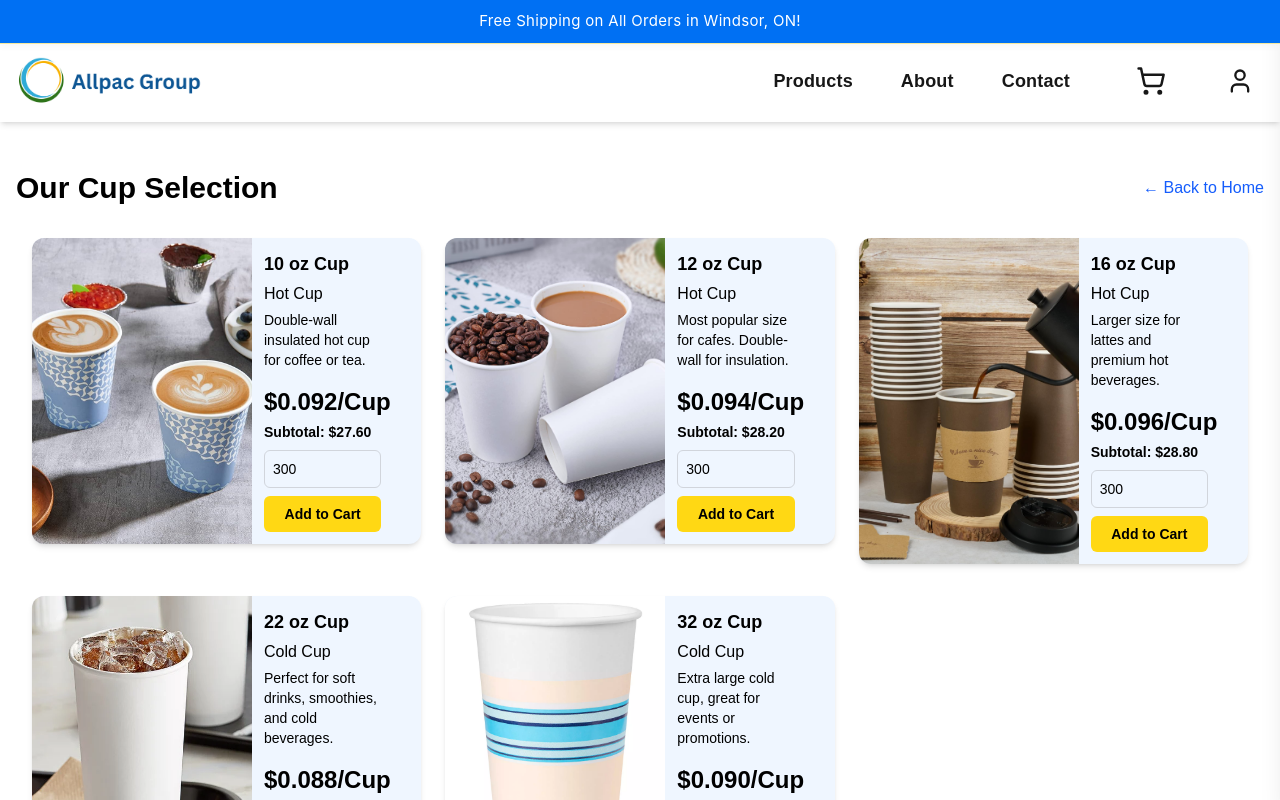
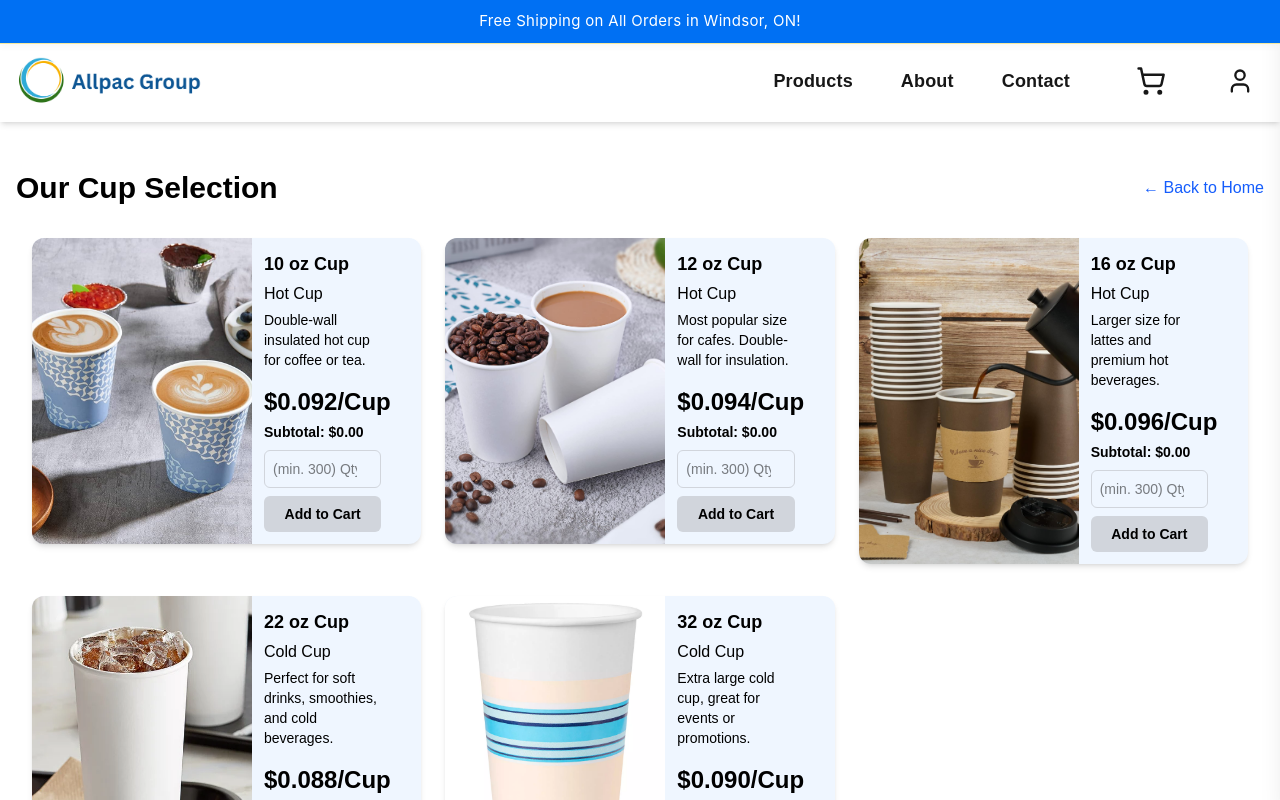
Before and after one commit to Emadedin1/allpacstore, a Next.js app in the folder frontend/: page /products in a window 1280 px wide. Shown: the top 800 px of the page. Built offline with nearby package versions, Linux system fonts and the light colour scheme.

Commit message:
Enforce min 300 qty on CupCard, add logout and success pages

```diff
--- /dev/null
+++ b/frontend/src/app/logout/page.jsx
@@ -0,0 +1,28 @@
+'use client';
+import { useEffect } from 'react';
+import { useRouter } from 'next/navigation';
+
+export default function LogoutPage() {
+  const router = useRouter();
+
+  useEffect(() => {
+    const timer = setTimeout(() => {
+      router.push('/login');
+    }, 3000); // redirect after 3 seconds
+    return () => clearTimeout(timer);
+  }, [router]);
+
+  return (
+    <div className="min-h-[calc(100vh-150px)] flex items-center justify-center px-4">
+      <div className="text-center max-w-2xl">
+        <h1 className="text-3xl font-bold mb-4 text-blue-700">👋 Logged Out Successfully</h1>
+        <p className="text-lg text-gray-700 mb-2">
+          You've been signed out of your Allpac account.
+        </p>
+        <p className="text-sm text-gray-500">
+          Redirecting to login...
+        </p>
+      </div>
+    </div>
+  );
+}
--- /dev/null
+++ b/frontend/src/app/success/page.jsx
@@ -0,0 +1,15 @@
+export default function SuccessPage() {
+  return (
+    <div className="min-h-[calc(100vh-150px)] flex items-center justify-center px-4">
+      <div className="text-center max-w-2xl">
+        <h1 className="text-3xl font-bold mb-4 text-green-700">✅ Payment Successful!</h1>
+        <p className="text-lg text-gray-700 mb-2">
+          Thanks for your order. We’ll start production shortly.
+        </p>
+        <p className="text-sm text-gray-500">
+          You’ll receive an email confirmation. If you uploaded a design, our team will review it.
+        </p>
+      </div>
+    </div>
+  );
+}
--- a/frontend/src/components/CupCard.jsx
+++ b/frontend/src/components/CupCard.jsx
@@ -7,7 +7,7 @@ import { useCart } from "../context/CartContext";
 
 export default function CupCard({ cup }) {
   // ─── State & router ───
-  const [caseQty, setCaseQty] = useState("300");
+  const [caseQty, setCaseQty] = useState("");
   const router = useRouter();
   const { addItem, openCart } = useCart();
 
@@ -71,29 +71,33 @@ export default function CupCard({ cup }) {
 
         {/* Quantity input */}
         <input
-          onClick={e => e.stopPropagation()}
+          onClick={(e) => e.stopPropagation()}
           type="number"
           min={300}
           step={100}
           value={caseQty}
           onChange={(e) => setCaseQty(e.target.value)}
-          placeholder="Enter Cup Quantity"
+          placeholder="(min. 300) Qty"
           className="mt-2 p-2 border border-gray-300 rounded-md text-sm"
+        />
 
-        />
+        {/* Show warning if less than 300 and not empty */}
+        {caseQty && caseQty < 300 && (
+          <p className="text-xs text-red-600 mt-1">Minimum order is 300 cups.</p>
+        )}
 
         {/* Add to Cart button */}
         <button
           onClick={handleAddToCart}
-          className="
-            w-full py-2 mt-2
-            bg-[#FFD814] rounded-md
-            font-semibold text-sm no-close
-            cursor-pointer
-          "
+          disabled={caseQty < 300}
+          className={`
+    w-full py-2 mt-2 rounded-md font-semibold text-sm no-close
+    ${caseQty >= 300 ? "bg-[#FFD814] cursor-pointer" : "bg-gray-300 cursor-not-allowed"}
+  `}
         >
           Add to Cart
         </button>
+
       </div>
     </div>
   );
```
